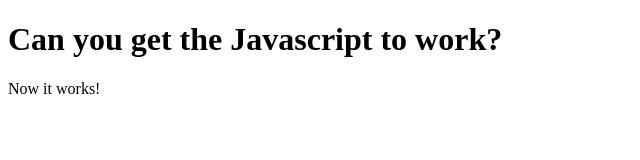
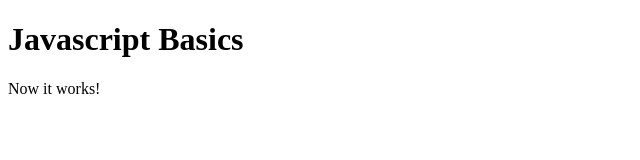
Before and after one commit to KDAtkins/full-stack-javascript, a plain HTML site: page index.html in a window 1280 px wide. Shown: the whole page, without its empty margins (0-640 px from the left). Drawn offline with Linux system fonts and the light colour scheme.

Commit message:
made minor changes

```diff
--- a/index.html
+++ b/index.html
@@ -8,7 +8,7 @@
 
 	<body>
 		<div>
-			<h1>Can you get the Javascript to work?</h1>
+			<h1>Javascript Basics</h1>
 			<script src="js/scripts.js"></script>
 		</div>
 	</body>
```
